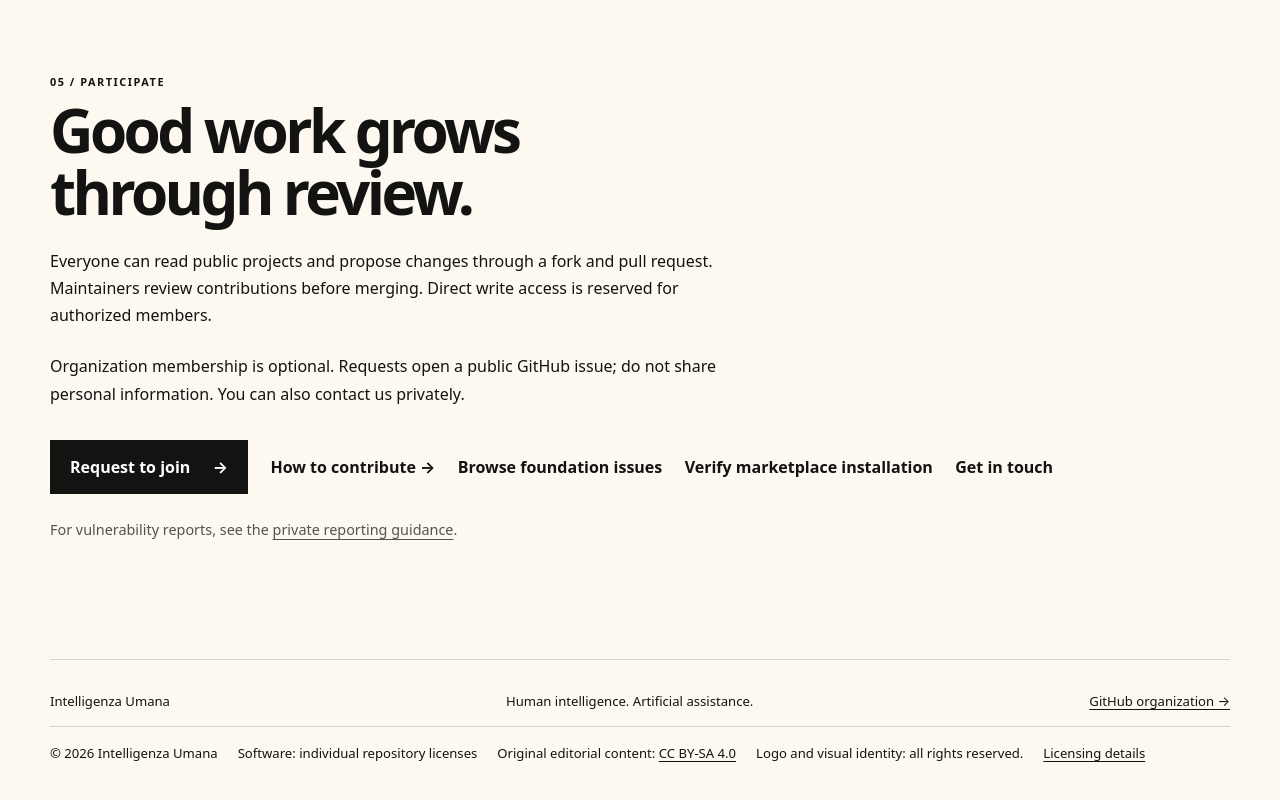
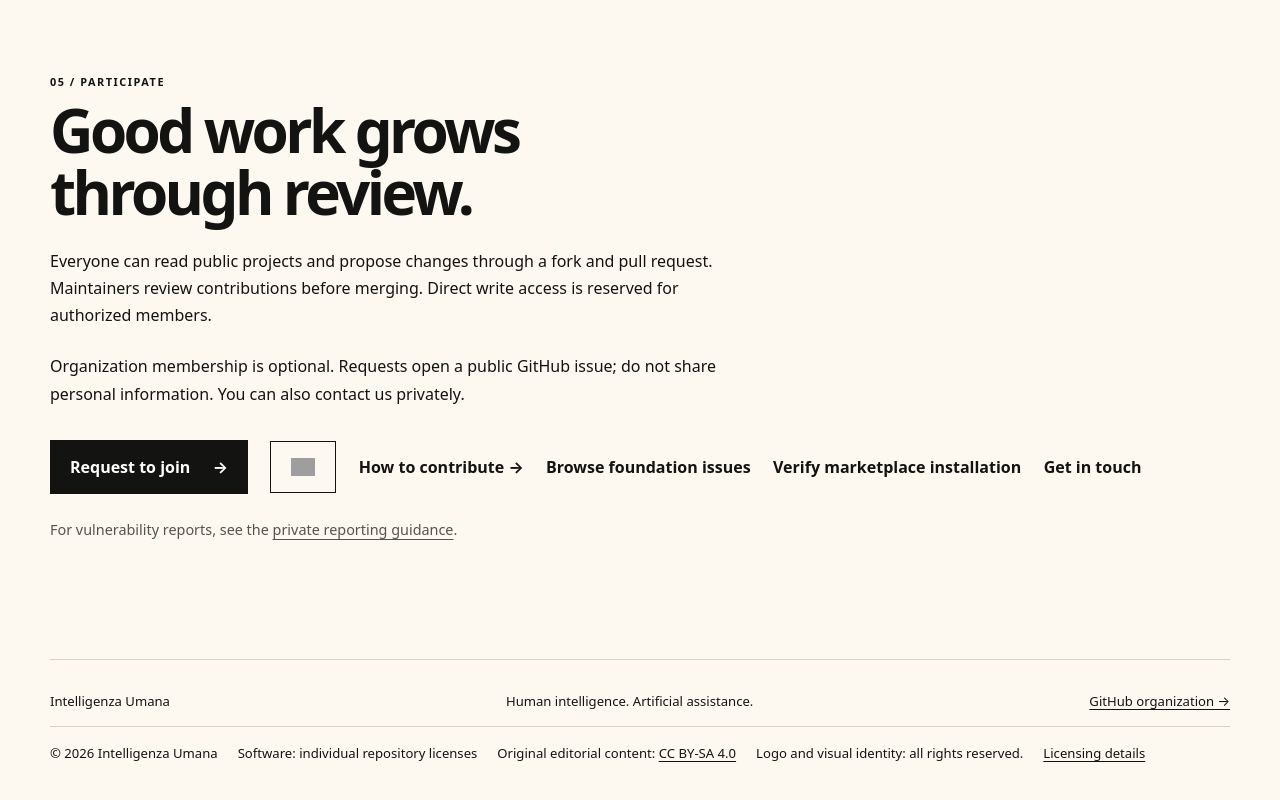
Before and after one commit to Intelligenza-Umana/intelligenza-umana-web, an Angular app: page / in a window 1280 px wide. Shown: the part 5286-6086 px from the top of the page. Built offline with nearby package versions, Linux system fonts and the light colour scheme; no server answers; grey boxes are pictures that could not be loaded.

Commit message:
docs: add official Discord community invitation

```diff
--- a/src/app/app.html
+++ b/src/app/app.html
@@ -193,6 +193,15 @@
     <div class="actions">
       <a class="button" href="https://github.com/Intelligenza-Umana/intelligenza-umana/issues/new?template=membership_request.md">{{ t.joinCommunity }} <span aria-hidden="true">&rarr;</span></a>
       <a
+        class="button discord-button"
+        href="https://discord.gg/fMRBCNgHb"
+        target="_blank"
+        rel="noopener noreferrer"
+      >
+        <img src="discord-symbol.svg" width="24" height="18" alt="" />
+        {{ t.discordCommunity }}
+      </a>
+      <a
         class="text-link"
         href="https://github.com/Intelligenza-Umana/.github/blob/main/CONTRIBUTING.md"
         >{{ t.contributeLink }} &rarr;</a
```
